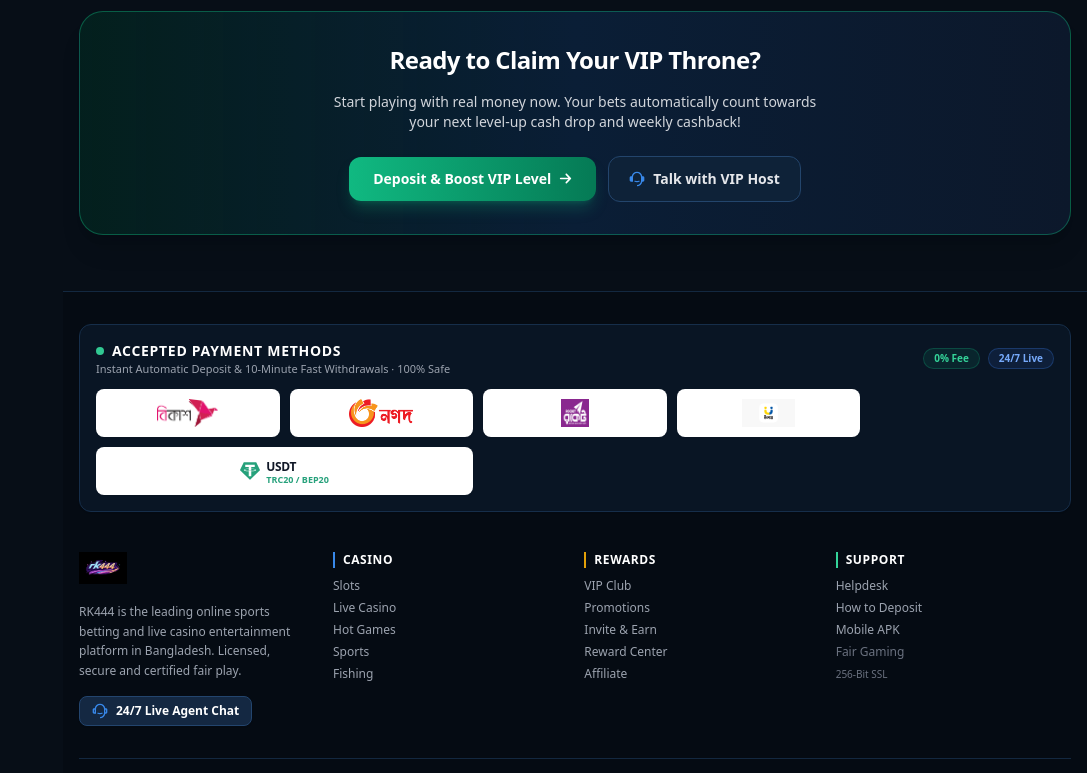
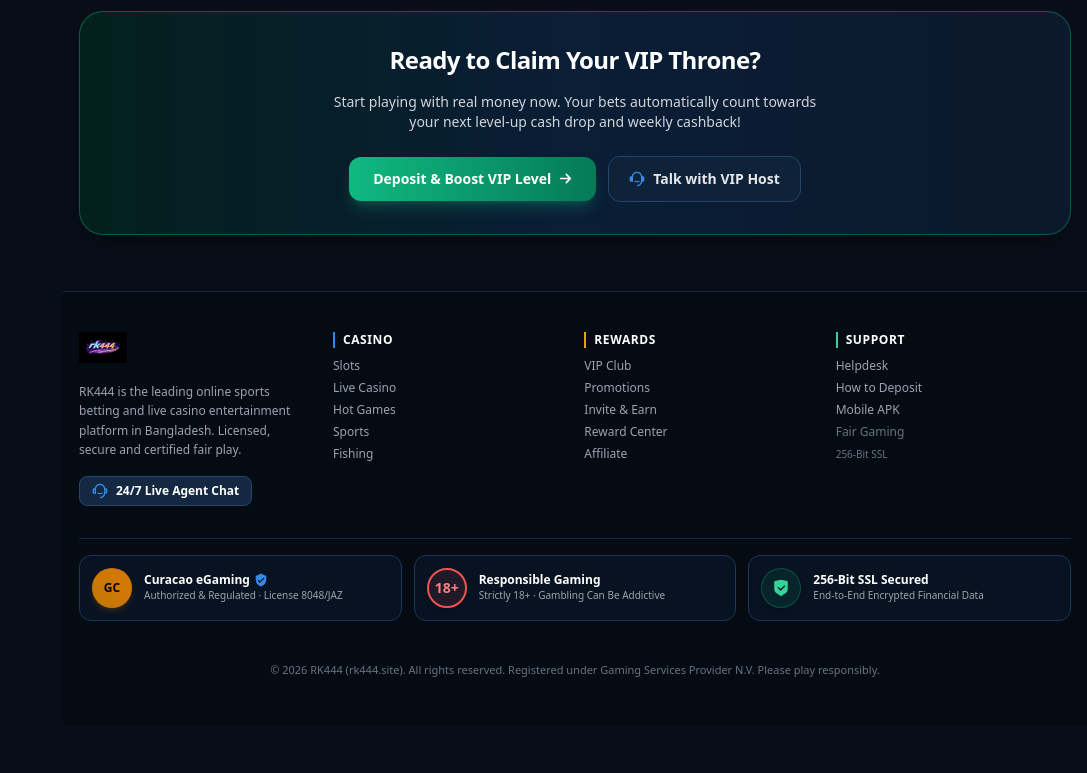
Before and after one commit to tuhin1122a/t999, a Next.js app: page /vip in a window 1280 px wide. Shown: the part 2000-2773 px from the top of the page, without its empty margins (193-1280 px from the left). After the commit the page ends 2726 px from the top, so only its background shows below. Built offline with nearby package versions, Linux system fonts and the light colour scheme; no server answers; the database is empty.

Commit message:
fix: hide footer payment methods strip on VIP page

```diff
--- a/src/app/vip/page.tsx
+++ b/src/app/vip/page.tsx
@@ -586,7 +586,7 @@ const VipPage = () => {
           </div>
         </main>
 
-        <Footer />
+        <Footer showPaymentMethods={false} />
       </TabLayout>
     </SideNavLayout>
   );
--- a/src/components/Footer.tsx
+++ b/src/components/Footer.tsx
@@ -7,7 +7,11 @@ import { RiShieldCheckFill, RiCustomerService2Line, RiLockPasswordLine } from "r
 import { MdVerifiedUser } from "react-icons/md";
 import { SiTether } from "react-icons/si";
 
-const Footer = async () => {
+const Footer = async ({
+  showPaymentMethods = true,
+}: {
+  showPaymentMethods?: boolean;
+} = {}) => {
   const siteSettings = await db.siteSetting.findFirst().catch(() => null);
   const promotionsLogo = siteSettings?.promotionsLogo;
 
@@ -18,6 +22,7 @@ const Footer = async () => {
         {/* ══════════════════════════════════════════════════════════════════
             1. ACCEPTED PAYMENT METHODS
         ══════════════════════════════════════════════════════════════════ */}
+        {showPaymentMethods && (
           <div className="p-3.5 sm:p-4 rounded-xl bg-[#091524] border border-[#162e4a] shadow-sm">
             <div className="flex flex-col sm:flex-row sm:items-center justify-between gap-2 mb-3">
               <div>
@@ -86,6 +91,7 @@ const Footer = async () => {
               </div>
             </div>
           </div>
+        )}
 
         {/* ══════════════════════════════════════════════════════════════════
             2. BRAND & QUICK LINKS GRID
```
Lines whose indentation alone changed are shown as unchanged.
